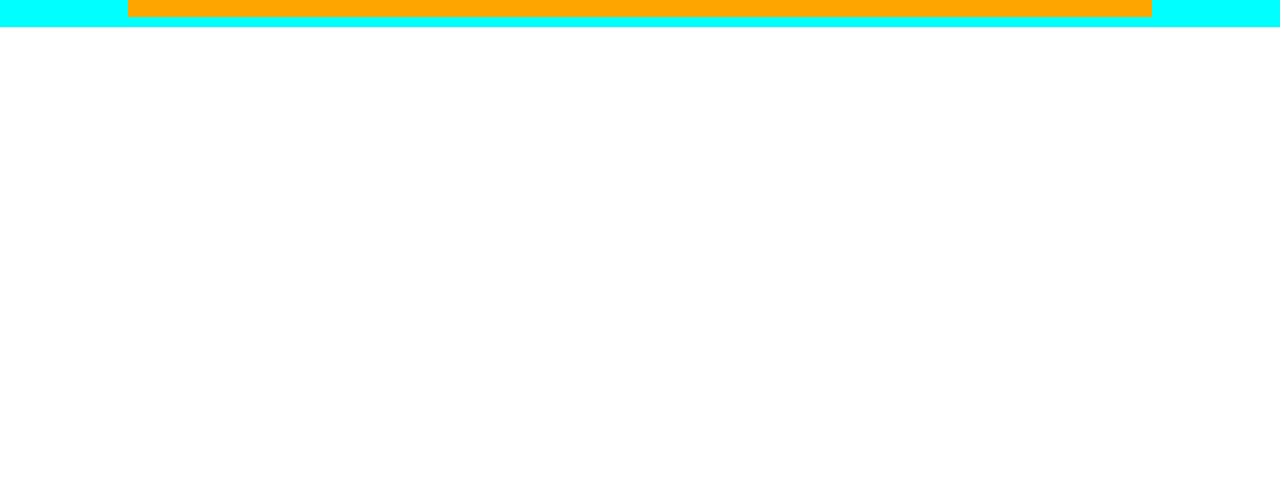
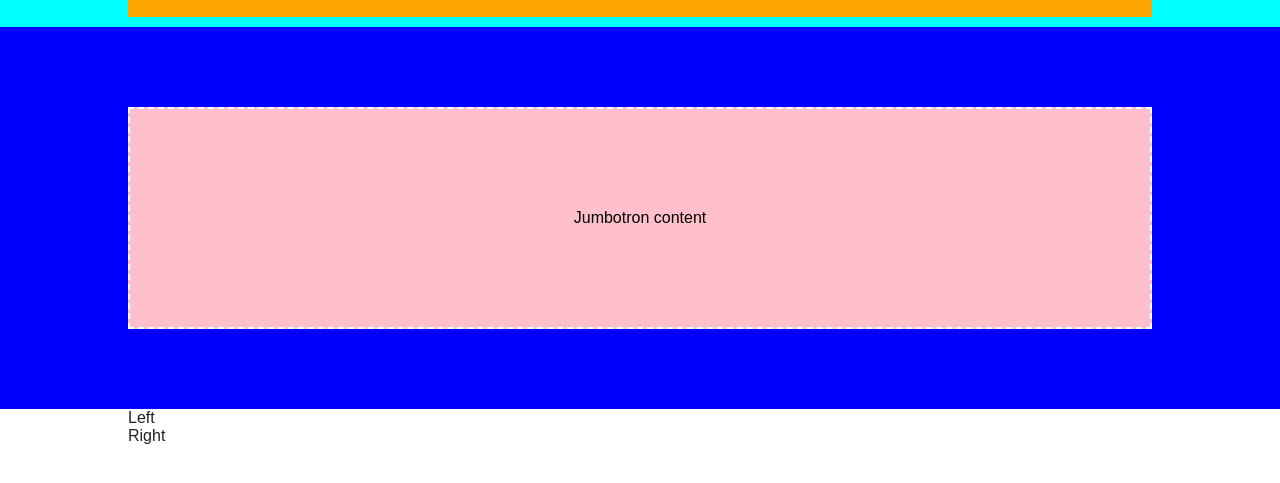
Before and after one commit to linica1/htmlcss-struttura-discord, a plain HTML site: page index.html in a window 1280 px wide. Shown: the part 51-534 px from the top of the page. Drawn offline with Linux system fonts and the light colour scheme.

Commit message:
Add jumbotron and section layout to index.html; update styles in style.css

```diff
--- a/index.html
+++ b/index.html
@@ -21,6 +21,26 @@
 
         <main>
             <!-- JUMBOTRON -->
+            <section class="jumbotron">
+                <div class="container">
+                    <div class="jumbo-content">
+                        Jumbotron content
+                    </div>
+                </div>
+            </section>
+
+            <!-- SECTION -->
+            <section>
+                <div class="container section-row">
+                    <div class="col col-40">
+                        Left
+                    </div>
+                    <div class="col col-60">
+                        Right
+                    </div>
+                </div>
+            </section>
+
         </main>
 
     </body>
--- a/style.css
+++ b/style.css
@@ -11,6 +11,11 @@ body {
     color: #222;
 }
 
+.container {
+    width: 80%;
+    margin: 0 auto;
+}
+
 
 /* Header styles */
 
@@ -22,7 +27,6 @@ body {
 /* Header */
 .site-header {
     background-color: aqua;
-    border-bottom: 1px solid #e6e6e6;
     padding: 10px 0px;
 }
 
@@ -37,11 +41,27 @@ body {
 }
 
 .header-menu {
-    flex-grow: 2;
+    flex-grow: 1;
     text-align: center;
+    padding: 30px 0;
 }
 
 .header-actions {
     flex-grow: 1;
     text-align: right;
 }
+
+/* JUMBOTRON STYLES */
+
+.jumbotron {
+    background-color: blue;
+    color: black;
+    padding: 80px 0;
+    text-align: center;
+}
+
+.jumbo-content {
+    border: 2px dashed #fff;
+    padding: 100px;
+    background-color: pink;
+}
```
